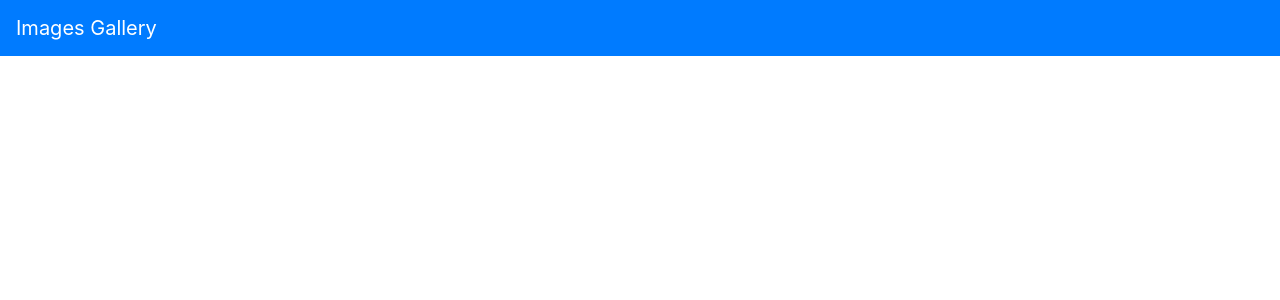
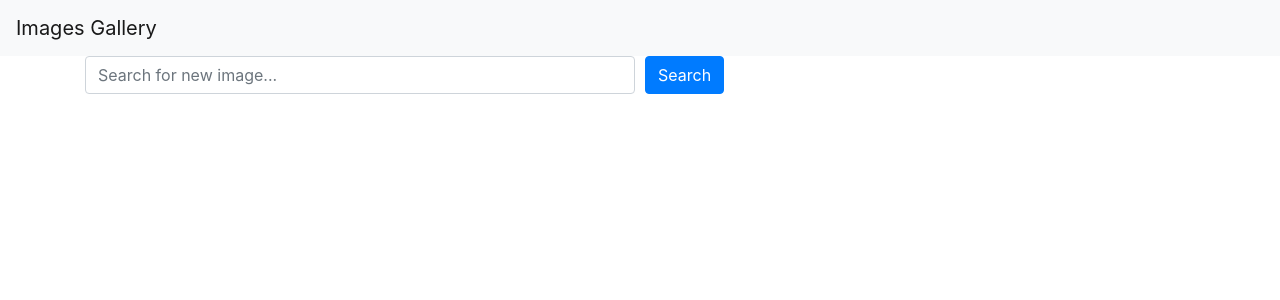
Before and after one commit to VadimIshkarin/images-gallery, a React (Create React App) app in the folder frontend/: page / in a window 1280 px wide. Shown: the top 300 px of the page. Built offline with nearby package versions, Linux system fonts and the light colour scheme.

Commit message:
created search component with input form

```diff
--- a/frontend/src/App.js
+++ b/frontend/src/App.js
@@ -1,10 +1,12 @@
 import "bootstrap/dist/css/bootstrap.min.css";
 import Header from "./components/Header";
+import Search from "./components/Search";
 
 const App = () => {
   return (
     <div>
       <Header title="Images Gallery" />
+      <Search />
     </div>
   );
 };
--- a/frontend/src/components/Header.js
+++ b/frontend/src/components/Header.js
@@ -3,7 +3,7 @@ import { Navbar } from "react-bootstrap";
 
 const Header = ({ title }) => {
   return (
-    <Navbar bg="primary" variant="dark">
+    <Navbar bg="light" variant="light">
       <Navbar.Brand href="/">{title}</Navbar.Brand>
     </Navbar>
   );
--- /dev/null
+++ b/frontend/src/components/Search.js
@@ -0,0 +1,30 @@
+import React from "react";
+import Container from "react-bootstrap/Container";
+import Row from "react-bootstrap/Row";
+import Col from "react-bootstrap/Col";
+import Form from "react-bootstrap/Form";
+import Button from "react-bootstrap/Button";
+const Search = () => {
+  return (
+    <Container>
+      <Row>
+        <Col>
+          <Form>
+            <Form.Row>
+              <Col>
+                <Form.Control placeholder="Search for new image..." />
+              </Col>
+              <Col>
+                <Button variant="primary" type="submit">
+                  Search
+                </Button>
+              </Col>
+            </Form.Row>
+          </Form>
+        </Col>
+      </Row>
+    </Container>
+  );
+};
+
+export default Search;
```
